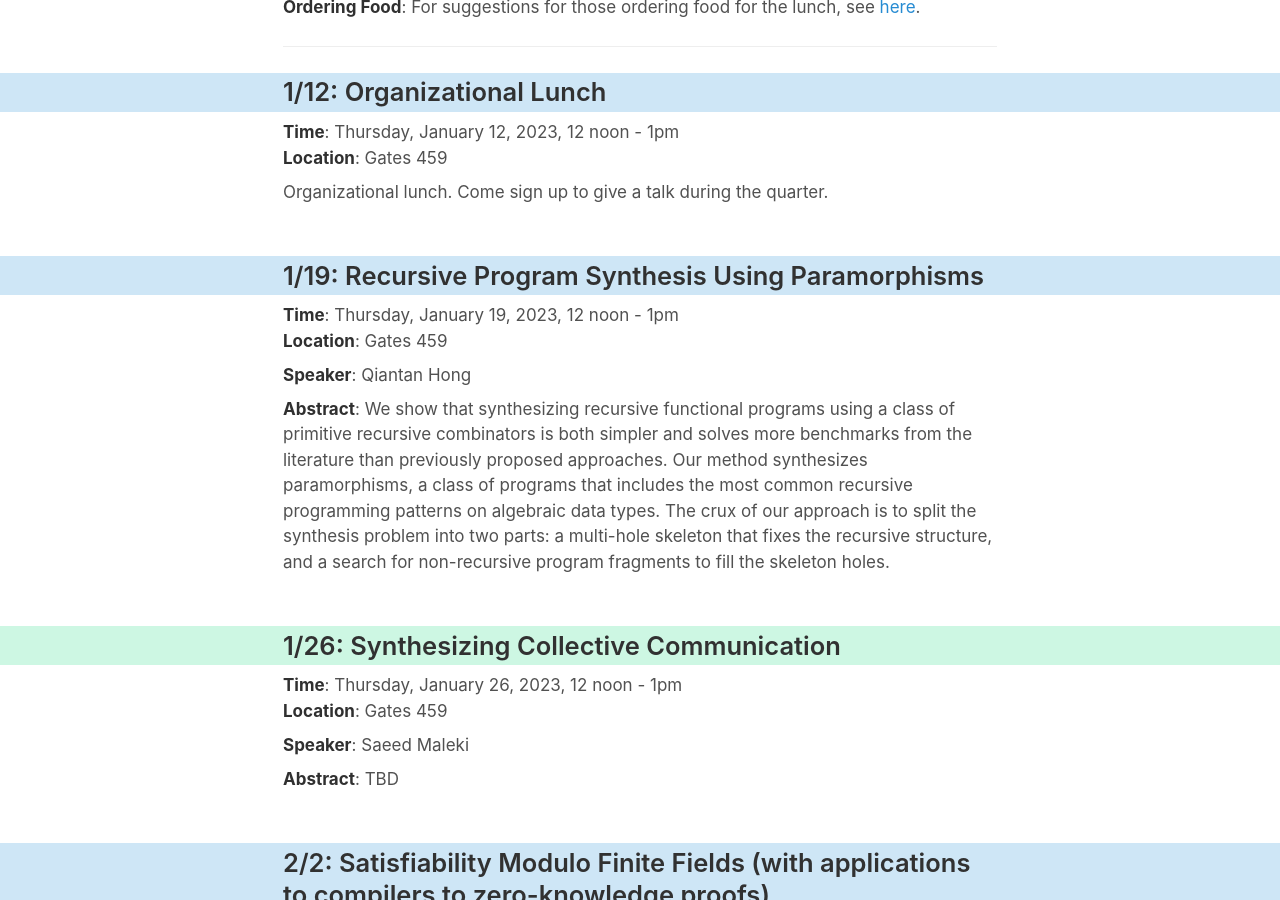
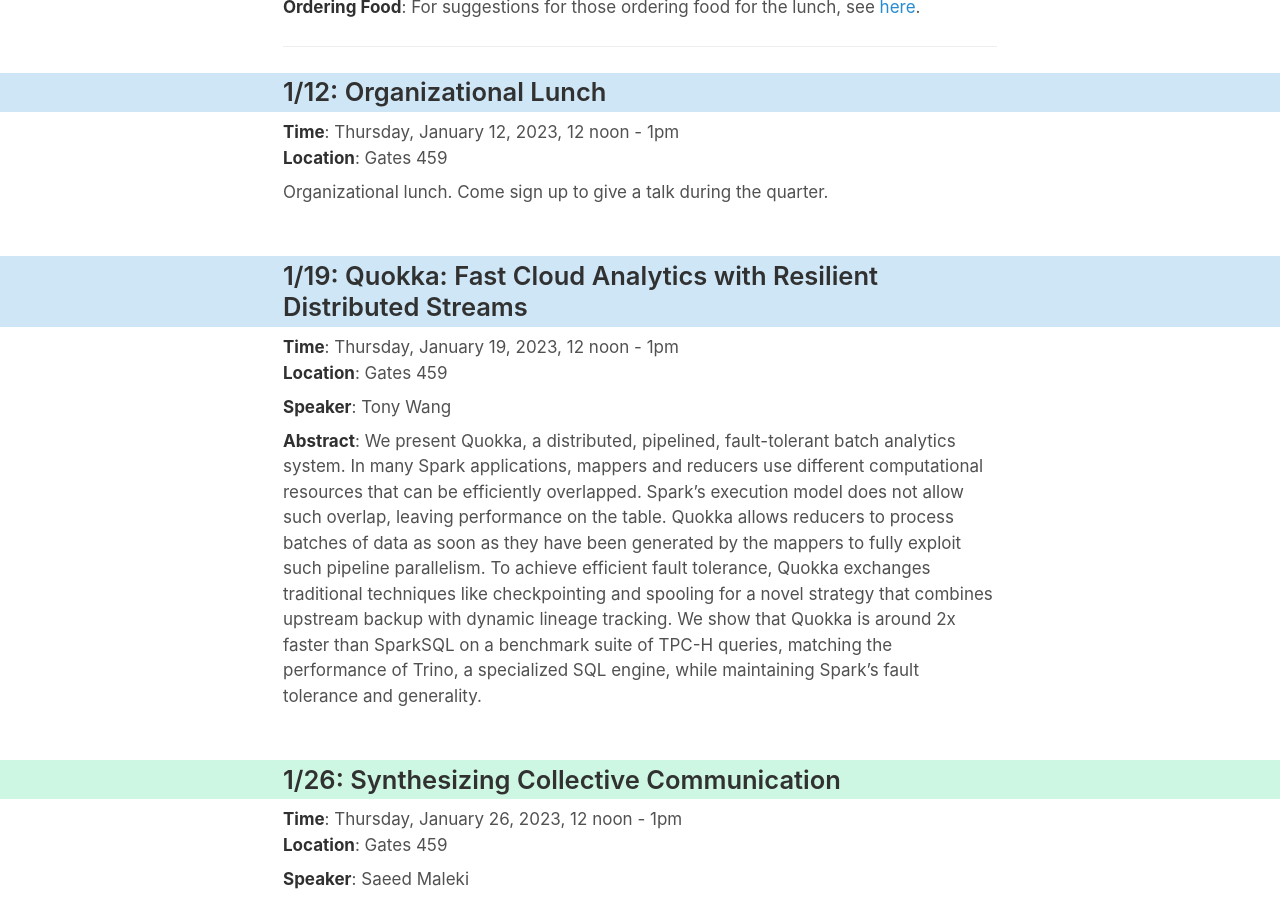
Before and after one commit to software-research-lunch/software-research-lunch.github.io, a Jekyll site: the page built from index.html, in a window 1280 px wide and 900 px high, scrolled down 476 px. Built offline with Jekyll 4.4.1, drawn with Linux system fonts in a browser that asks for light colours; some of the changed text lies outside the part shown.

Commit message:
update Tony's talk

```diff
--- a/_data/schedule.yml
+++ b/_data/schedule.yml
@@ -52,10 +52,10 @@ y23_winter:
     bio: ""
     food: ""
   - date: "2023-01-19"
-    abstract: "We show that synthesizing recursive functional programs using a class of primitive recursive combinators is both simpler and solves more benchmarks from the literature than previously proposed approaches. Our method synthesizes paramorphisms, a class of programs that includes the most common recursive programming patterns on algebraic data types. The crux of our approach is to split the synthesis problem into two parts: a multi-hole skeleton that fixes the recursive structure, and a search for non-recursive program fragments to fill the skeleton holes."
-    title: "Recursive Program Synthesis Using Paramorphisms"
-    speaker: "Qiantan Hong"
-    bio: "I am a second-year Computer Science Ph.D. student at Stanford University advised by Alex Aiken. My current research focuses on the theory and practice of novel synthesis techniques for general purpose programming. I received my bachelor's degree in Physics and EECS at MIT, where I worked with Gerald Sussman on extensible programming systems."
+    abstract: "We present Quokka, a distributed, pipelined, fault-tolerant batch analytics system. In many Spark applications, mappers and reducers use different computational resources that can be efficiently overlapped. Spark’s execution model does not allow such overlap, leaving performance on the table. Quokka allows reducers to process batches of data as soon as they have been generated by the mappers to fully exploit such pipeline parallelism. To achieve efficient fault tolerance, Quokka exchanges traditional techniques like checkpointing and spooling for a novel strategy that combines upstream backup with dynamic lineage tracking. We show that Quokka is around 2x faster than SparkSQL on a benchmark suite of TPC-H queries, matching the performance of Trino, a specialized SQL engine, while maintaining Spark’s fault tolerance and generality."
+    title: "Quokka: Fast Cloud Analytics with Resilient Distributed Streams"
+    speaker: "Tony Wang"
+    bio: "Tony (Ziheng) Wang is a Stanford CS PhD student working with Alex Aiken. Before Stanford he obtained a M.Eng at MIT working with Prof. Saman Amarasinghe and Prof. Fredrik Kjolstad. He used to work on making code fast on a single machine, especially sparse and dense linear algebra programs. Now he spends most of my time thinking about distributed big data applications."
     food: ""
   - date: "2023-01-26"
     abstract: "TBD"
@@ -76,6 +76,12 @@ y23_winter:
     bio: "Wonyeol Lee is a final year PhD student in Computer Science at Stanford University, advised by Alex Aiken. His research has been in the intersection of programming languages and machine learning. He is particularly interested in identifying and addressing various challenges in machine learning (ML) that arise from the discrepancy between the theory and practice of ML: in theory, mathematical functions of interest are assumed to be well-behaved, but in practice, those mathematical functions are usually expressed by programs which can be ill-behaved."
     food: ""
   - date: "2023-02-16"
+    abstract: "We show that synthesizing recursive functional programs using a class of primitive recursive combinators is both simpler and solves more benchmarks from the literature than previously proposed approaches. Our method synthesizes paramorphisms, a class of programs that includes the most common recursive programming patterns on algebraic data types. The crux of our approach is to split the synthesis problem into two parts: a multi-hole skeleton that fixes the recursive structure, and a search for non-recursive program fragments to fill the skeleton holes."
+    title: "Recursive Program Synthesis Using Paramorphisms"
+    speaker: "Qiantan Hong"
+    bio: "I am a second-year Computer Science Ph.D. student at Stanford University advised by Alex Aiken. My current research focuses on the theory and practice of novel synthesis techniques for general purpose programming. I received my bachelor's degree in Physics and EECS at MIT, where I worked with Gerald Sussman on extensible programming systems."
+    food: ""
+  - date: "2023-02-23"
     abstract: ""
     title: ""
     speaker: ""
```
